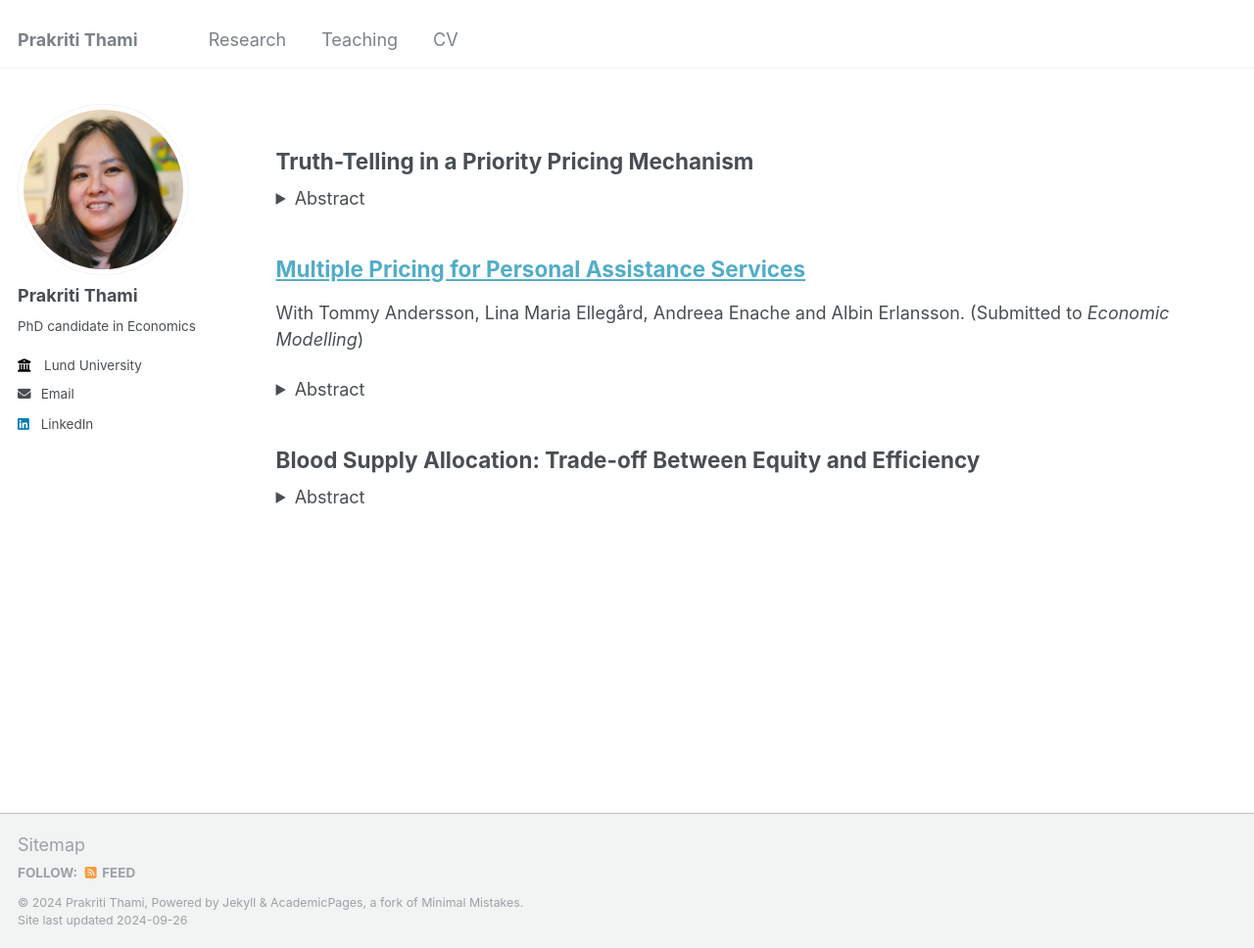
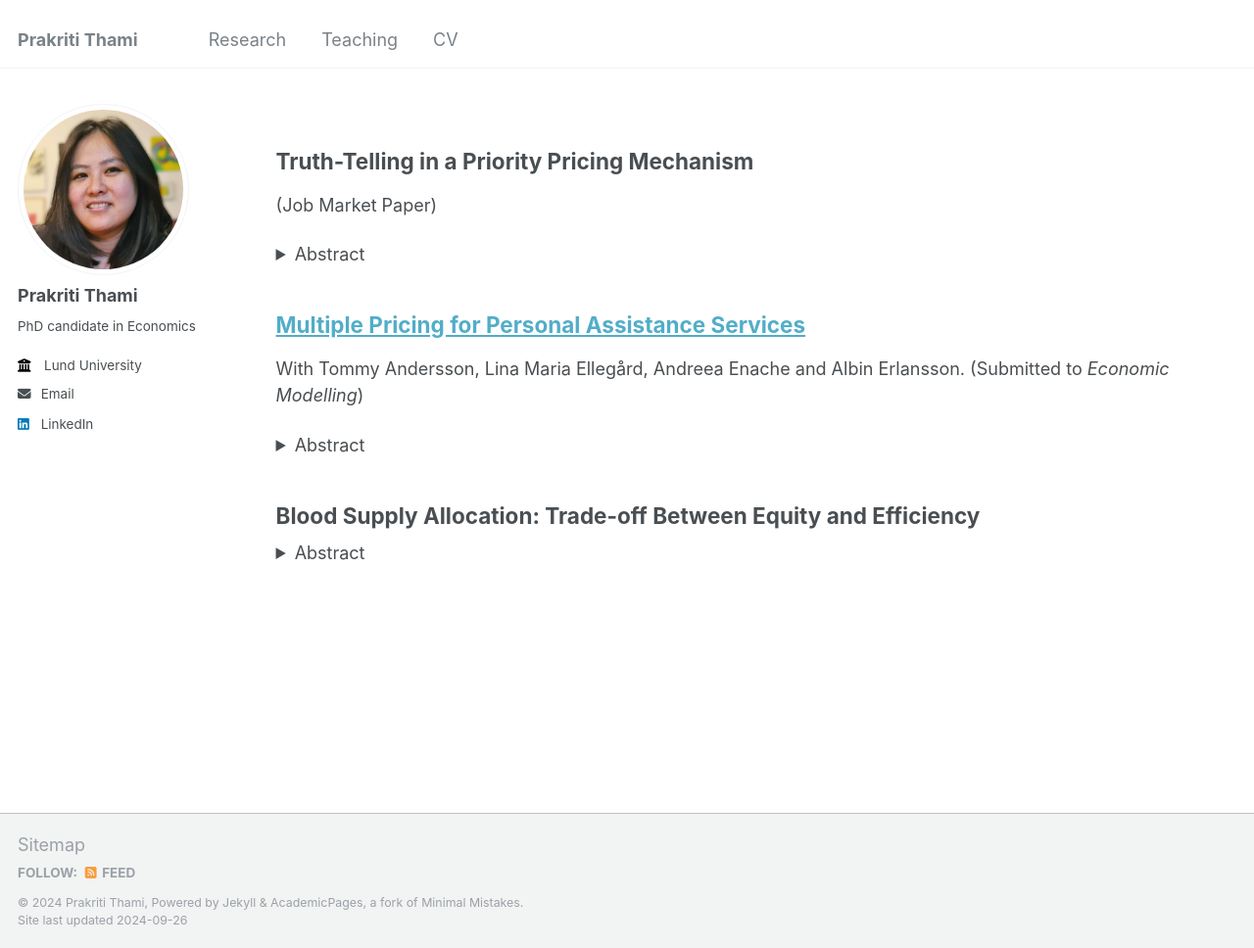
Before and after one commit to prakritithami/prakritithami.github.io, a Jekyll site: the page built from _research/papers.md, in a window 1280 px wide and 968 px high. Shown: the whole window at 98% size. Built offline with Jekyll 4.4.1, drawn with Linux system fonts in a browser that asks for light colours.

Commit message:
Update papers.md

```diff
--- a/_research/papers.md
+++ b/_research/papers.md
@@ -8,6 +8,7 @@ author_profile: true
 {% include base_path %}
 
 ## Truth-Telling in a Priority Pricing Mechanism
+(Job Market Paper)
 <details>
   <summary>Abstract</summary>
   <p> This paper examines the effects of truth-telling on expected aggregate consumer welfare within a priority pricing (PP) mechanism. Traditional models typically assume that individuals will invariably misrepresent private information if it maximizes their payoff; however, a substantial body of evidence suggests otherwise. Considering this, the expected aggregate consumer welfare of PP is compared to that of uniform pricing schemes, using a model that accounts for truth-telling preferences. The findings indicate that a threshold proportion of non-truthful, low-need agents must be surpassed for PP to enhance welfare. This theoretical insight implies that implementing PP can be advantageous in populations with a low propensity for truth-telling but may reduce welfare in populations with a high propensity for truth-telling. This theory is tested through a pre-registered, online, survey-based experiment. Although the anticipated differential impact between high and low truth-telling groups was not observed, the results provide valuable insights for policy considerations.</p>
```
